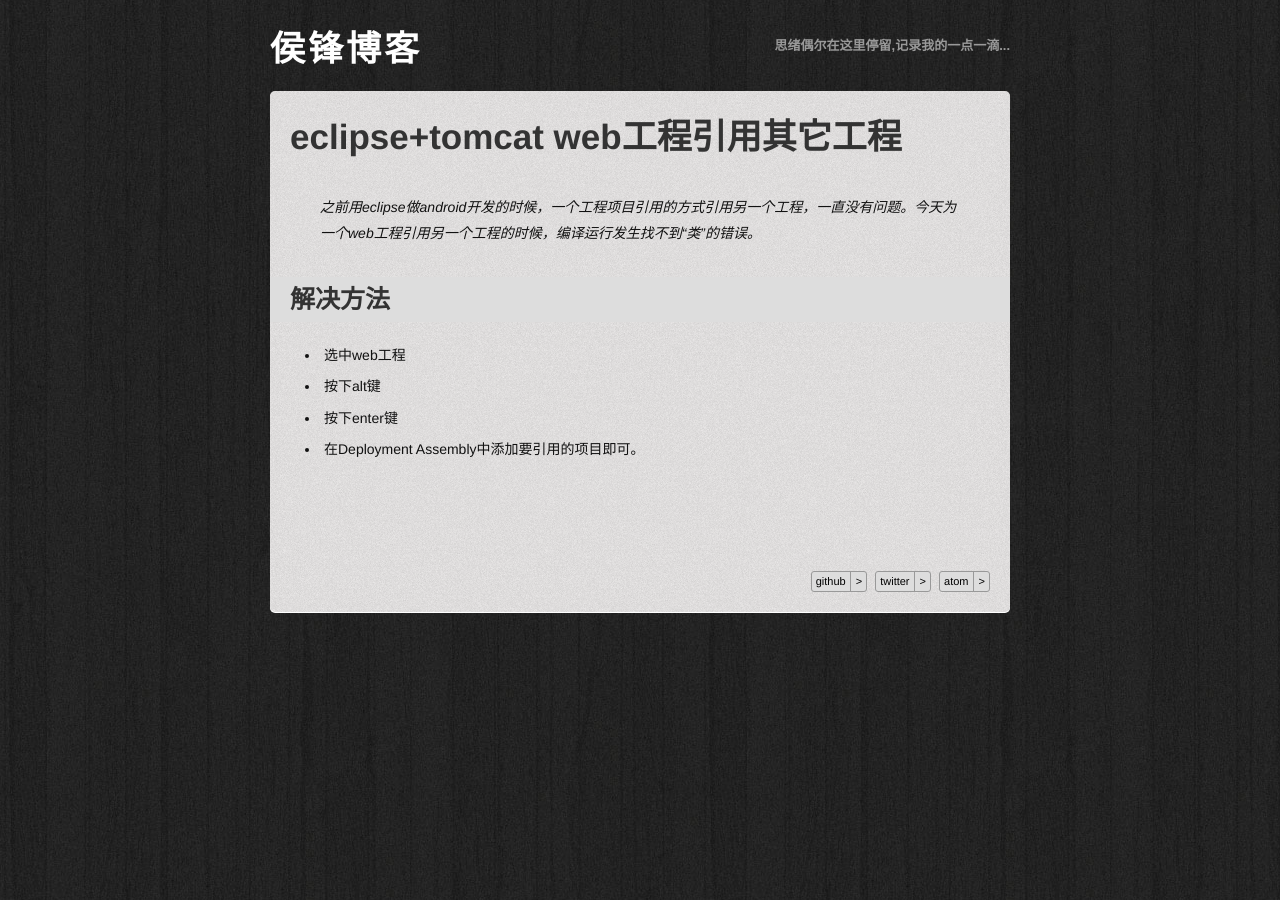
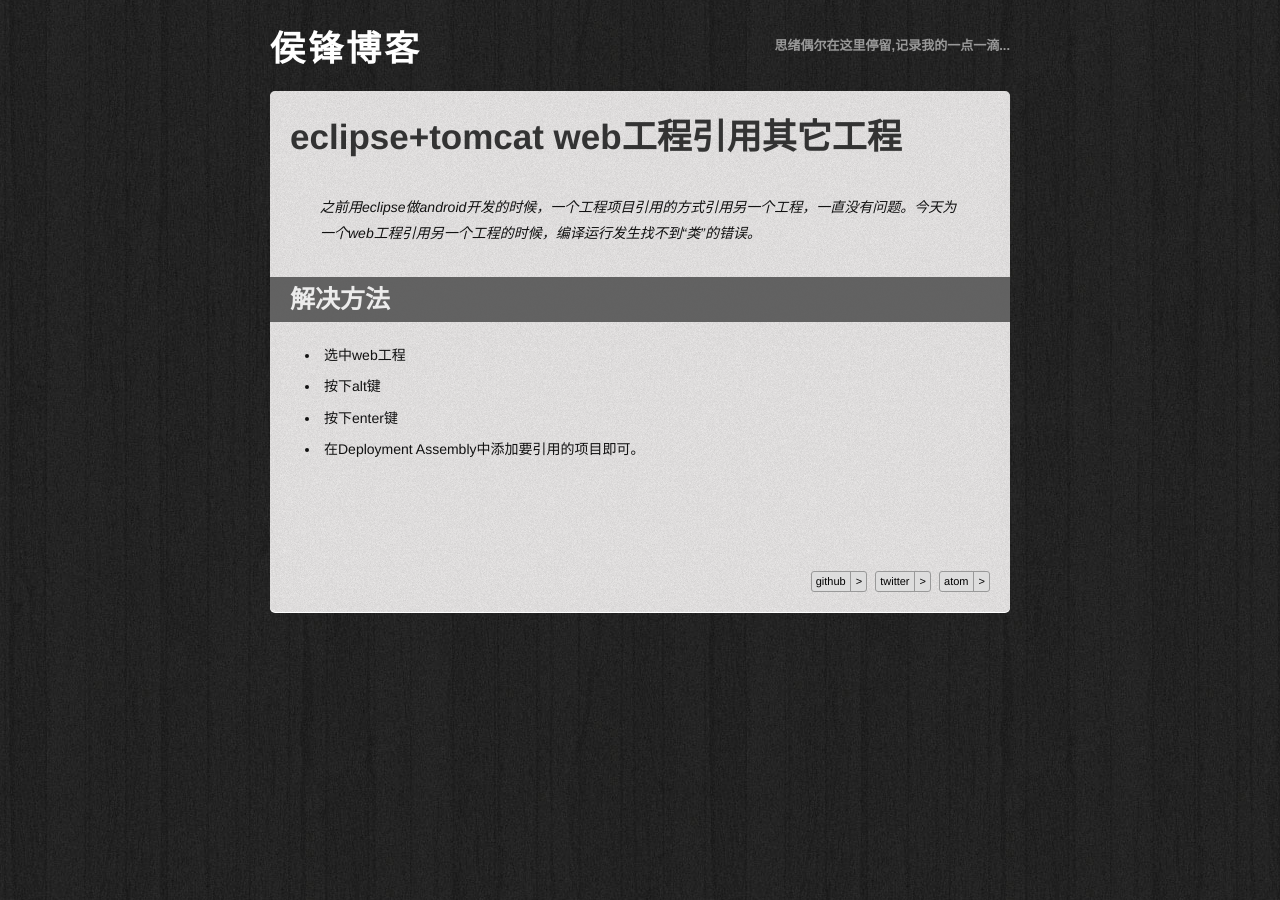
Before and after one commit to Houfeng/houfeng.github.com, a Jekyll site: the page built from _posts/2012-09-11-eclipse-tomcat-webproject.md, in a window 1280 px wide. Built offline with Jekyll 4.4.1, drawn with Linux system fonts in a browser that asks for light colours; Markdown is read by kramdown in place of the engine named in the settings; comment, search, counter and statistics services are not loaded.

Commit message:
调整标题

```diff
--- a/styles/style.css
+++ b/styles/style.css
@@ -228,7 +228,10 @@
 	margin-bottom:50px;
 }
 .cnt h3 {
-	background:none repeat scroll 0 0 #DDDDDD;
+	background:none repeat scroll 0 0 #555;
+	filter:alpha(opacity=90);
+	opacity: 0.9;
+	color:#eee;
 	font-size:25px;
 	margin:20px -20px;
 	padding:10px 20px;
```
